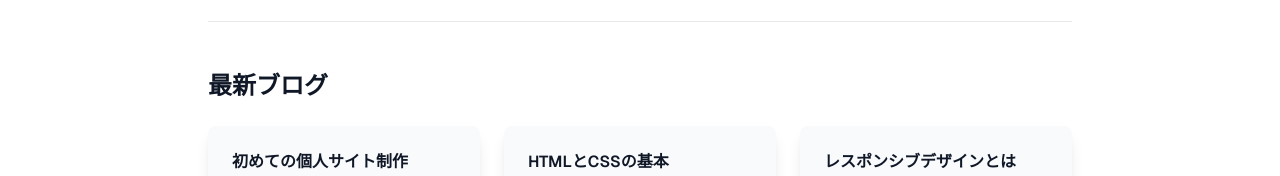
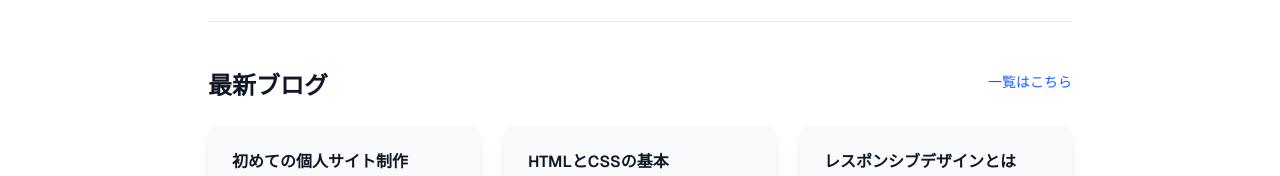
Before and after one commit to kyo1941/my-page, a Next.js app: page / in a window 1280 px wide. Shown: the part 604-780 px from the top of the page. Built offline with nearby package versions, Linux system fonts and the light colour scheme.

Commit message:
feat: ブログ一覧リンクを追加

```diff
--- a/src/app/components/BlogListSection.tsx
+++ b/src/app/components/BlogListSection.tsx
@@ -6,7 +6,12 @@ export default function BlogListSection() {
 
   return (
     <section className="border-b border-gray-200 py-12">
-      <h3 className="text-2xl font-bold mb-6 text-gray-900">最新ブログ</h3>
+      <div className="flex justify-between">
+        <h3 className="text-2xl font-bold mb-6 text-gray-900">最新ブログ</h3>
+        <div>
+          <Link href="/blog" className="text-sm text-blue-600 hover:text-blue-700 hover:underline">一覧はこちら</Link>
+        </div>
+      </div>
       <div className="grid grid-cols-1 md:grid-cols-3 gap-6">
         {blogs.length === 0 ? (
           <div className="col-span-full text-center text-gray-600">
```
